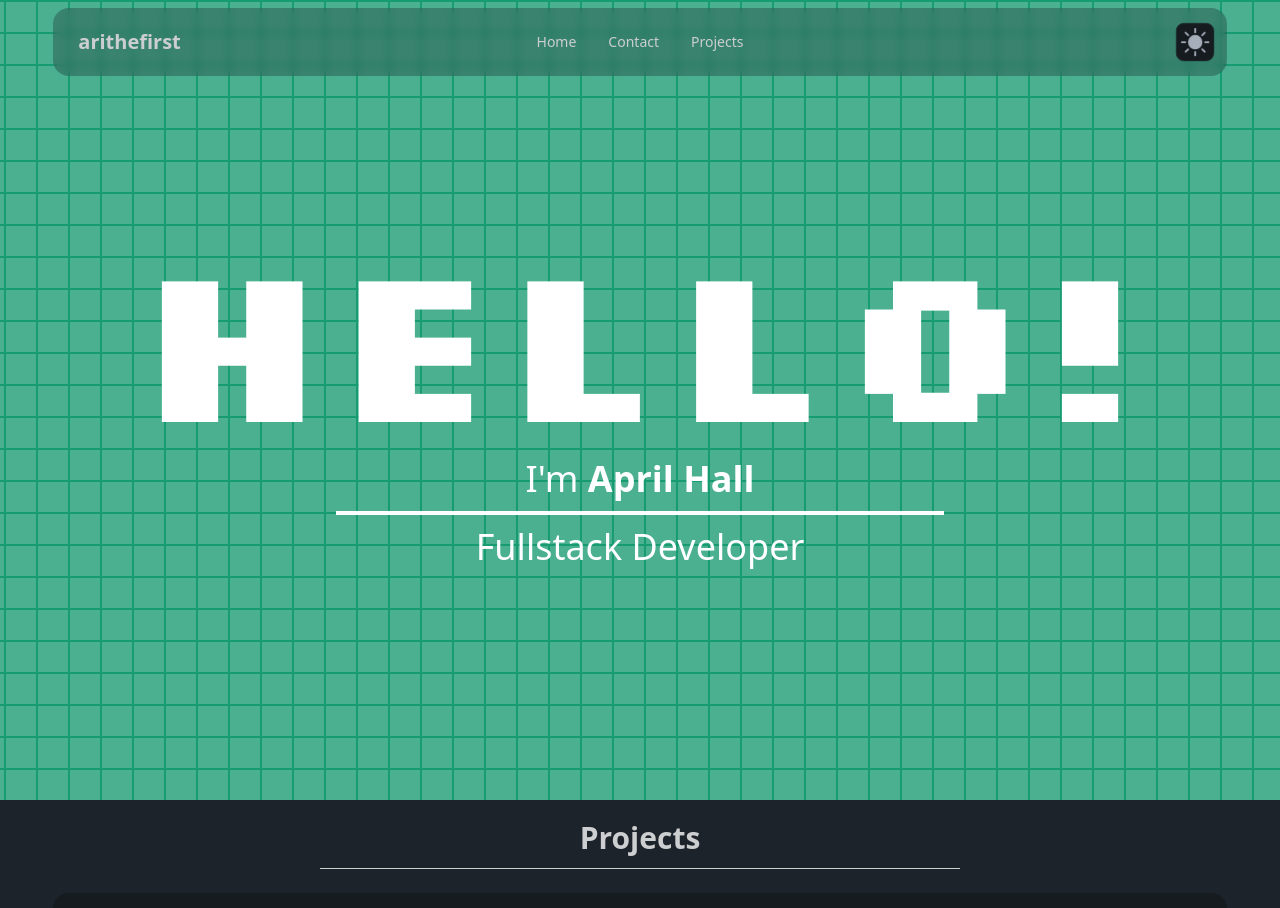
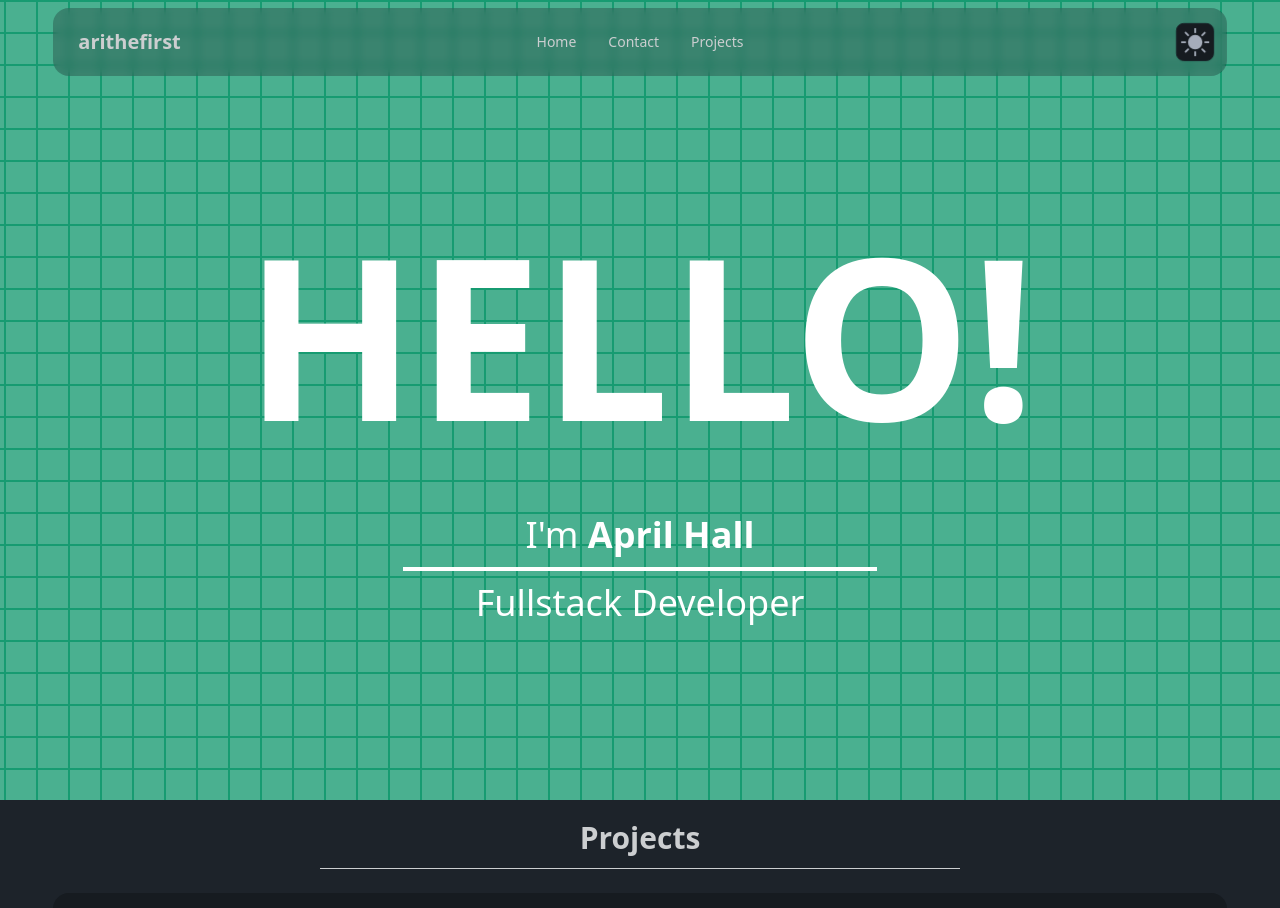
Before and after one commit to arithefirst/portfolio, a Svelte app: page / in a window 1280 px wide. Shown: the top 908 px of the page. Built offline with nearby package versions, Linux system fonts and the light colour scheme.

Commit message:
Move styles out of app.css

```diff
--- a/src/app.css
+++ b/src/app.css
@@ -3,8 +3,3 @@
 @tailwind base;
 @tailwind components;
 @tailwind utilities;
-
-.eight-bit {
-      font-family: "Silkscreen", sans-serif;
-      line-height: 225px;
-}
```
